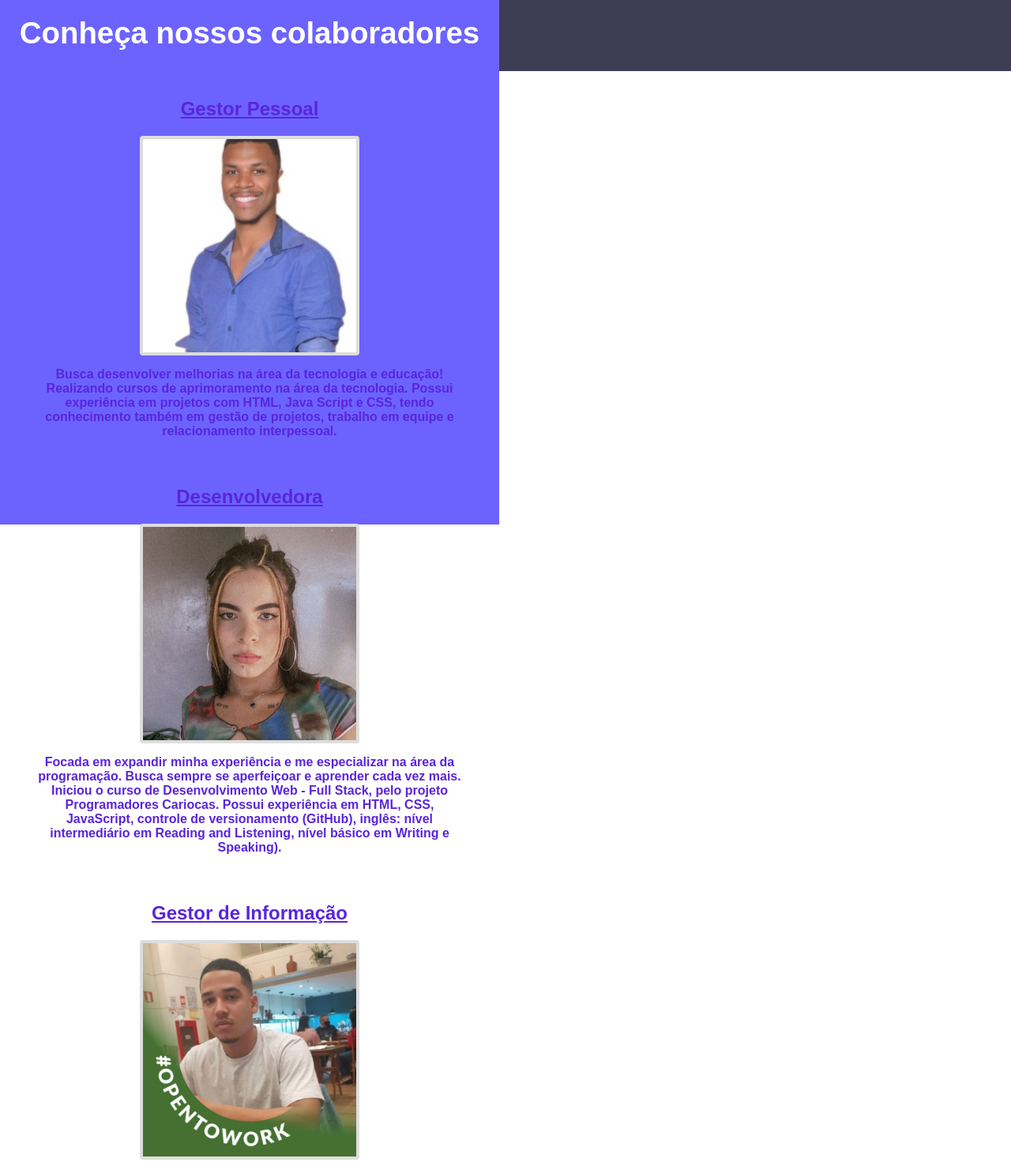
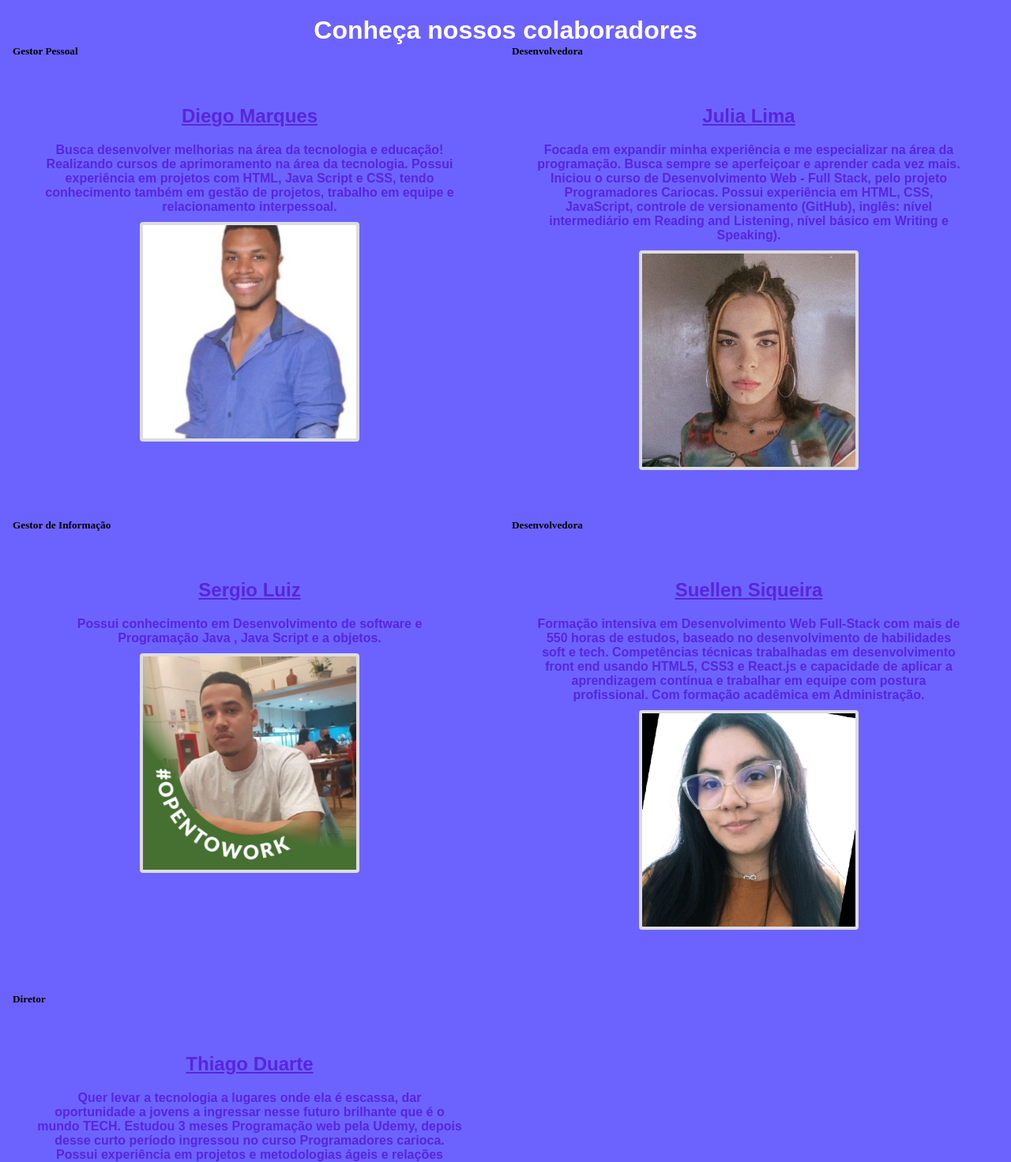
Before and after one commit to ThiagoDuart4/Projeto-squad2, a plain HTML site: page contato.html in a window 1280 px wide. Shown: the part 160-1631 px from the top of the page at 79% size. Drawn offline with Linux system fonts and the light colour scheme.

Commit message:
Add files via upload
adaptação do html contato

```diff
--- a/contato.html
+++ b/contato.html
@@ -54,37 +54,49 @@
 
 
     <main>
-<h1><big>Conheça nossos colaboradores</big></h1>
+        <!-- titulo da página -->
+<h1>Conheça nossos colaboradores</h1>
+
+<!-- apresentação dos contatos -->
+<div class= "apresentacao">
+<h5>Gestor Pessoal</h5>
+<h2>Diego Marques</h2>
+<h4>Busca desenvolver melhorias na área da tecnologia e educação! Realizando cursos de aprimoramento na área da tecnologia. Possui experiência em projetos com HTML, Java Script e CSS, tendo conhecimento também em gestão de projetos, trabalho em equipe e relacionamento interpessoal.</h4>
+<a href="https://www.linkedin.com/in/diegomarques097/"><img src= "Assets/Diego.jfif"></a>
+</div>
 
 <div class= "apresentacao">
-<h2>Gestor Pessoal</h2>
-<img src= "Assets/Diego.jfif">
-<h4>Busca desenvolver melhorias na área da tecnologia e educação! Realizando cursos de aprimoramento na área da tecnologia. Possui experiência em projetos com HTML, Java Script e CSS, tendo conhecimento também em gestão de projetos, trabalho em equipe e relacionamento interpessoal.</h4>
+<h5>Desenvolvedora</h5>
+<h2>Julia Lima</h2>
+<h4>Focada em expandir minha experiência e me especializar na área da programação. Busca sempre se aperfeiçoar e aprender cada vez mais. Iniciou o curso de Desenvolvimento Web - Full Stack, pelo projeto Programadores Cariocas. Possui experiência em HTML, CSS, JavaScript, controle de versionamento (GitHub), inglês: nível intermediário em Reading and Listening, nível básico em Writing e Speaking).</h4>
+<a href="https://www.linkedin.com/in/juliadlima/"><img src= "Assets/Julia.jfif"></a>
+</div>
 
-<h2>Desenvolvedora</h2>
-<img src= "Assets/Julia.jfif">
-<h4>Focada em expandir minha experiência e me especializar na área da programação. Busca sempre se aperfeiçoar e aprender cada vez mais. Iniciou o curso de Desenvolvimento Web - Full Stack, pelo projeto Programadores Cariocas. Possui experiência em HTML, CSS, JavaScript, controle de versionamento (GitHub), inglês: nível intermediário em Reading and Listening, nível básico em Writing e Speaking).</h4>
+<div class= "apresentacao">
+<h5>Gestor de Informação</h5>
+<h2>Sergio Luiz</h2>
+<h4>Possui conhecimento em Desenvolvimento de software e Programação Java , Java Script e a objetos.</h4>
+<a href="https://www.linkedin.com/in/sergio-luiz19/"><img src= "Assets/Sergio.jfif"></a>
+</div>
 
-<h2>Gestor de Informação</h2>
-<img src= "Assets/Sergio.jfif">
-<h4>Possui conhecimento em Desenvolvimento de software e Programação Java , Java Script e a objetos.</h4>
+<div class= "apresentacao">
+<h5>Desenvolvedora</h5>
+<h2>Suellen Siqueira</h2>
+<h4>Formação intensiva em Desenvolvimento Web Full-Stack com mais de 550 horas de estudos, baseado no desenvolvimento de habilidades soft e tech. Competências técnicas trabalhadas em desenvolvimento front end usando HTML5, CSS3 e React.js e capacidade de aplicar a aprendizagem contínua e trabalhar em equipe com postura profissional. Com formação acadêmica em Administração.</h4>
+<a href="https://www.linkedin.com/in/suellen-siqueira/"><img src= "Assets/Suellen.jfif"></a>
+</div>
 
-<h2>Desenvolvedora</h2>
-<img src= "Assets/Suellen.jfif">
-<h4>Formação intensiva em Desenvolvimento Web Full-Stack com mais de 550 horas de estudos, baseado no desenvolvimento de habilidades soft e tech. Competências técnicas trabalhadas em desenvolvimento front end usando HTML5, CSS3 e React.js e capacidade de aplicar a aprendizagem contínua e trabalhar em equipe com postura profissional. Com formação acadêmica em Administração.</h4>
-
-<h2>Diretor</h2>
-<img src= "Assets/Thiago.jfif">
+<div class= "apresentacao">
+<h5>Diretor</h5>
+<h2>Thiago Duarte</h2>
 <h4>Quer levar a tecnologia a lugares onde ela é escassa, dar oportunidade a jovens a ingressar nesse futuro brilhante que é o mundo TECH. Estudou 3 meses Programação web pela Udemy, depois desse curto período ingressou no curso Programadores carioca. Possui experiência em projetos e metodologias ágeis e relações interpessoais.</h4>
-
+<a href="https://www.linkedin.com/in/thiago-duarte-n/"><img src= "Assets/Thiago.jfif"></a>
 </div>
 
 
 
 
 
-
-<!-- CODIFIQUE AQUI -->
     </main>
 
 
```
